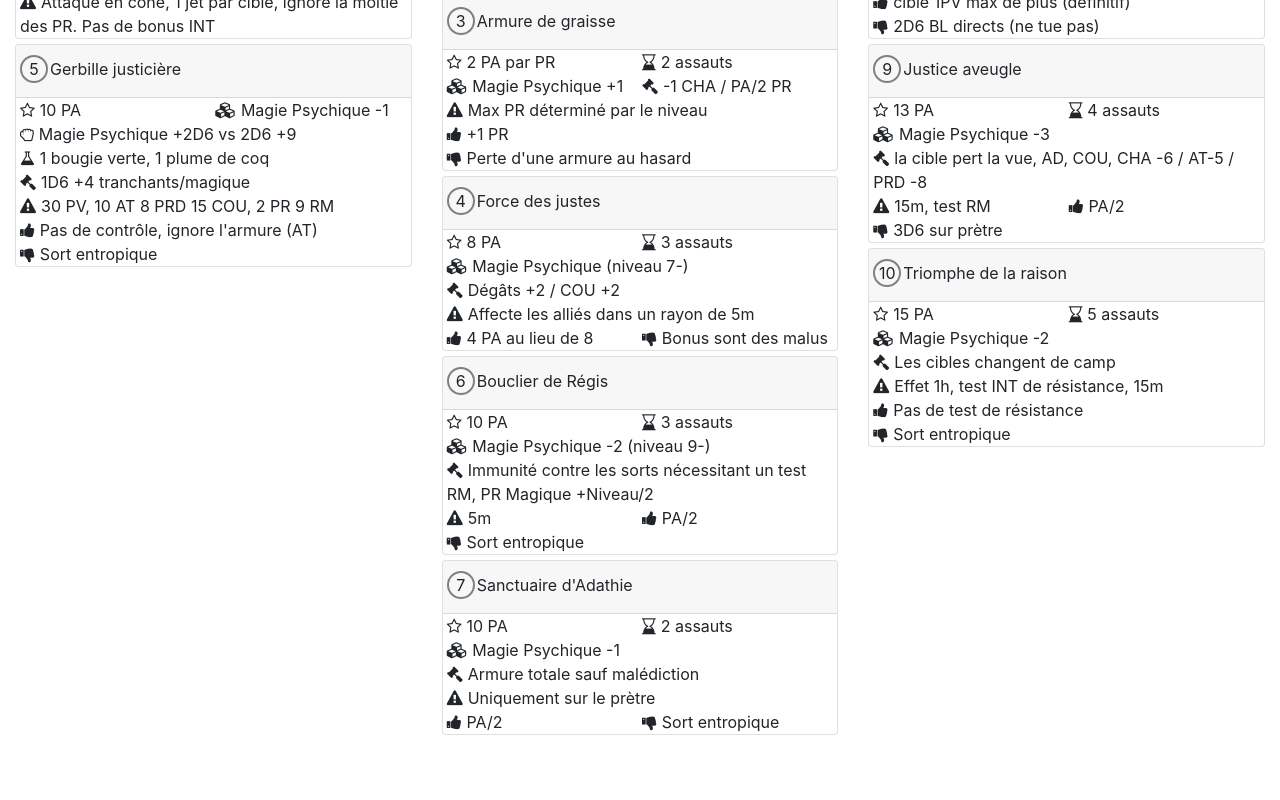
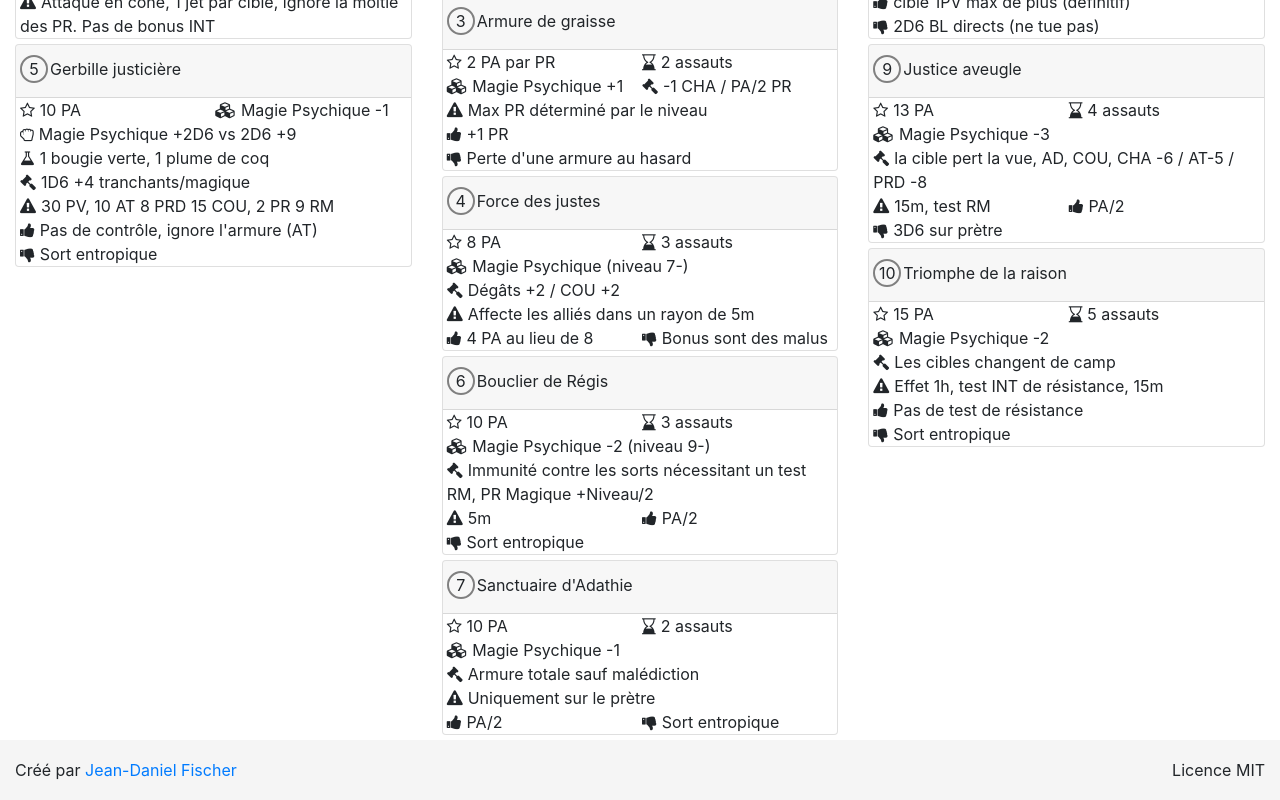
Before and after one commit to JeanDaniel-Fischer/antiseche-naheulbeuk, an Angular app in the folder sort/: page /adathie in a window 1280 px wide. Shown: the part 1113-1913 px from the top of the page. Before the commit the page ends 1853 px from the top, so only its background shows below. Built offline with nearby package versions, Linux system fonts and the light colour scheme.

Commit message:
Add footer.

```diff
--- a/sort/src/app/app.component.html
+++ b/sort/src/app/app.component.html
@@ -11,3 +11,10 @@
   </div>
   <router-outlet></router-outlet>
 </div>
+
+<footer class="footer no-print">
+  <div class="container-fluid footer-content">
+    <span class="left">Créé par <a href="https://github.com/JeanDaniel-Fischer/">Jean-Daniel Fischer</a></span>
+    <span class="right">Licence MIT</span>
+  </div>
+</footer>
--- a/sort/src/app/app.component.scss
+++ b/sort/src/app/app.component.scss
@@ -12,3 +12,19 @@ nav.nav {
         height: 40px;
     }
 }
+.footer {
+    height: 60px;
+    background-color: #f5f5f5;
+    .footer-content {
+        padding-top: 18px;
+        display: flex;
+        .left {
+            text-align: left;
+            flex: 1;
+        }
+        .right {
+            text-align: right;
+            flex: 1;
+        }
+    }
+}
```
